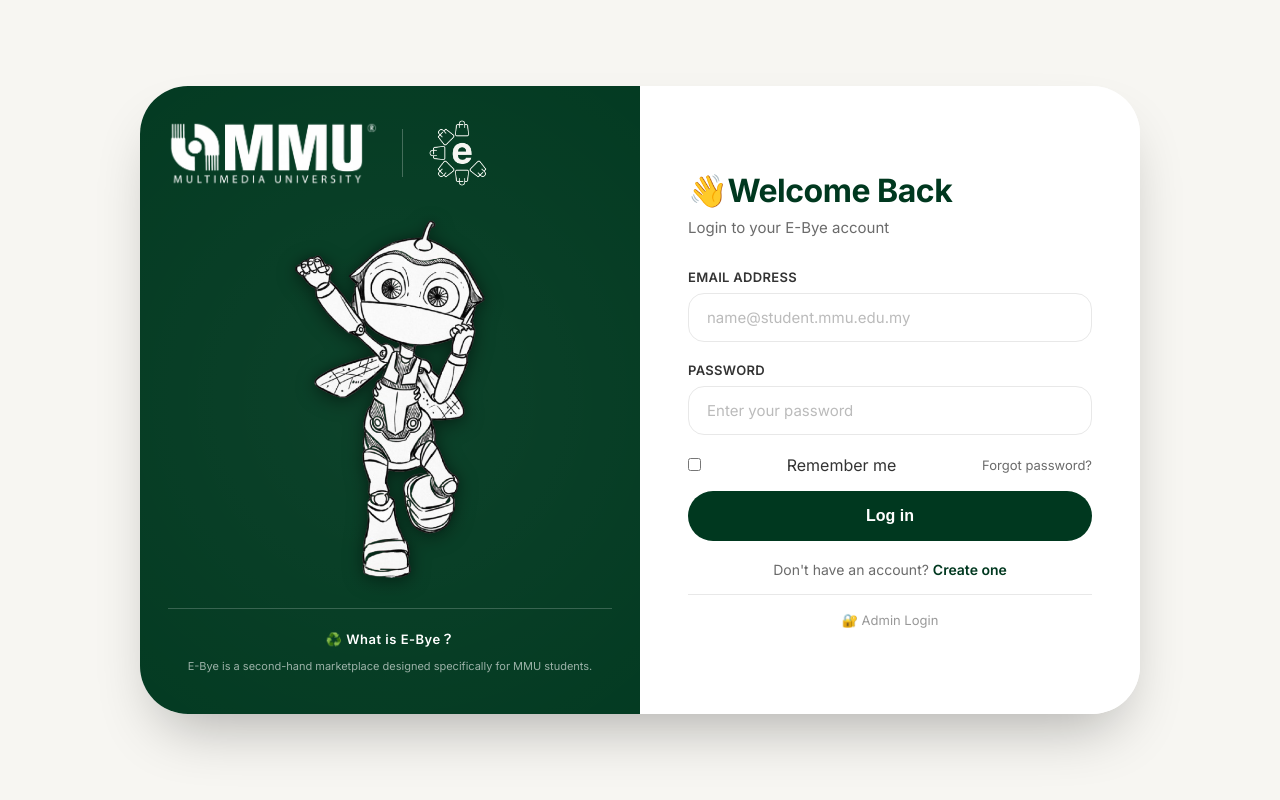
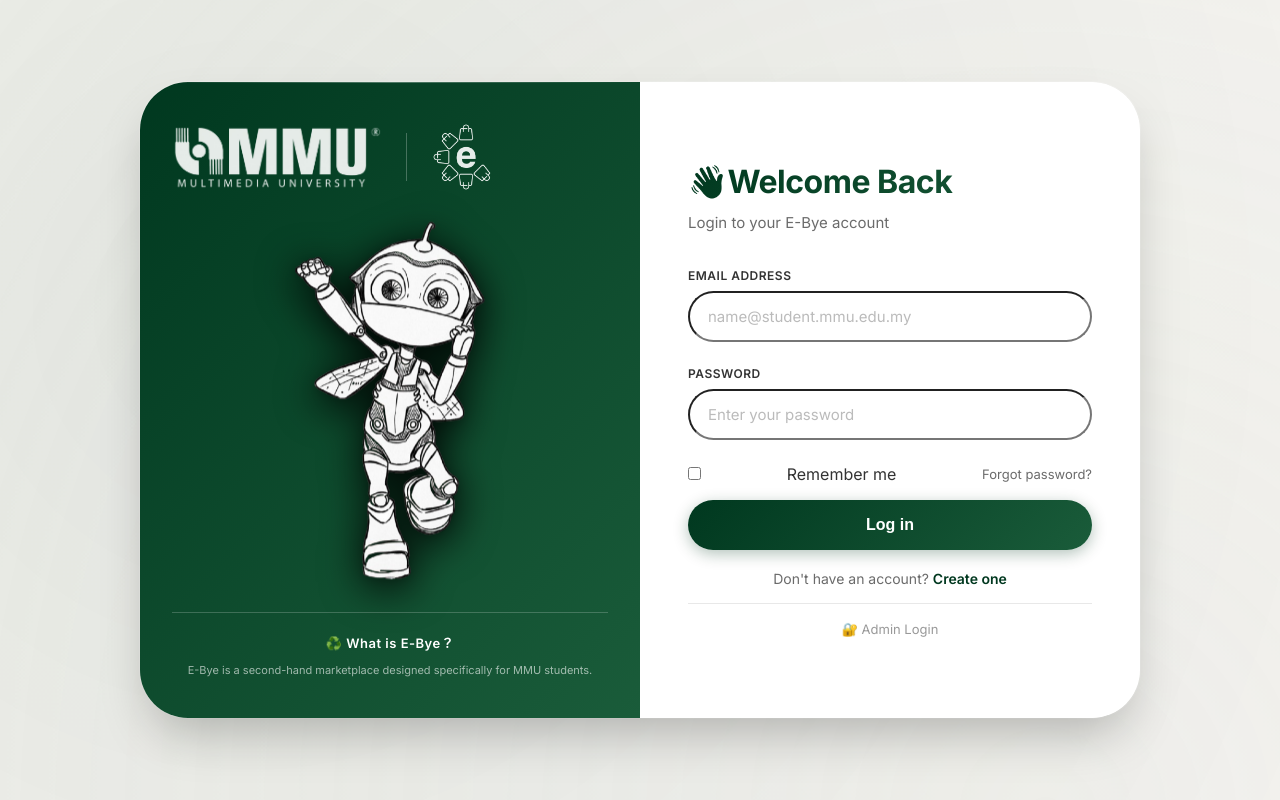
Before and after one commit to qixbot/E-bye-G09-, a Flask app: page /login in a window 1280 px wide. Run offline with Flask 3, Linux system fonts and the light colour scheme.

Commit message:
Update auth.css: design with gradient left panel and ebee with motion and shadow effects

```diff
--- a/static/auth.css
+++ b/static/auth.css
@@ -10,6 +10,46 @@ body {
     background: linear-gradient(135deg, #f7f6f2 0%, #e6ded3 100%);
     color: #333333;
     min-height: 100vh;
+    position: relative;
+    overflow-x: hidden;
+}
+
+/* Dynamic halo background */
+
+body::before {
+    content: '';
+    position: fixed;
+    top: -50%;
+    left: -50%;
+    width: 200%;
+    height: 200%;
+    background: radial-gradient(circle at 30% 40%, rgba(0, 56, 31, 0.08) 0%, transparent 60%);
+    pointer-events: none;
+    animation: slowDrift 20s ease infinite;
+}
+
+body::after {
+    content: '';
+    position: fixed;
+    bottom: -50%;
+    right: -50%;
+    width: 200%;
+    height: 200%;
+    background: radial-gradient(circle at 70% 80%, rgba(212, 214, 213, 0.15) 0%, transparent 60%);
+    pointer-events: none;
+    animation: slowDriftReverse 25s ease infinite;
+}
+
+@keyframes slowDrift {
+    0% { transform: translate(0, 0); }
+    50% { transform: translate(5%, 5%); }
+    100% { transform: translate(0, 0); }
+}
+
+@keyframes slowDriftReverse {
+    0% { transform: translate(0, 0); }
+    50% { transform: translate(-5%, -5%); }
+    100% { transform: translate(0, 0); }
 }
 
 /*  AUTH Page Layout  */
@@ -19,31 +59,34 @@ body {
     align-items: center;
     justify-content: center;
     padding: 40px;
+    position:relative;
+    z-index: 1;
 }
 
-/*  CARD with floating effect */
+/* Glassy card */
 .auth-card {
     max-width: 1000px;
     width: 100%;
     display: grid;
     grid-template-columns: 1fr 1fr;
-    background: white;
+    background: rgba(255, 255, 255, 0.25);
+    backdrop-filter: blur(20px);
     border-radius: 48px;
     overflow: hidden;
-    box-shadow: 0 30px 60px -20px rgba(0, 0, 0, 0.3);
-    transform: translateY(0);
-    transition: transform 0.3s ease, box-shadow 0.3s ease;
+    box-shadow: 0 25px 50px -12px rgba(0, 0, 0, 0.25), 0 0 0 1px rgba(255, 255, 255, 0.2);
+    transition: transform 0.4s cubic-bezier(0.2, 0.9, 0.4, 1.1), box-shadow 0.4s ease;
 }
 
 .auth-card:hover {
     transform: translateY(-8px);
-    box-shadow: 0 40px 70px -15px rgba(0, 0, 0, 0.35);
+    box-shadow:  0 35px 60px -15px rgba(0, 0, 0, 0.3),
+                0 0 0 1px rgba(255, 255, 255, 0.3);
 }
 
 /*  LEFT COLUMN (branding) */
 .auth-left {
-    background: #00381f;
-    padding: 32px 28px 40px 28px;
+    background: linear-gradient(135deg, #00381f 0%, #1a5c3a 100%);
+    padding: 40px 32px;
     display: flex;
     flex-direction: column;
     position: relative;
@@ -55,12 +98,45 @@ body {
 .auth-left::before {
     content: '';
     position: absolute;
-    top: -50%;
-    right: -50%;
-    width: 200%;
-    height: 200%;
-    background: radial-gradient(circle, rgba(255,255,255,0.05) 0%, transparent 70%);
+    top: 0%;
+    left: 0%;
+    right: 0%;
+    height: 1px;
+    background: linear-gradient(90deg, transparent, rgba(255,255,255,0.3), transparent);
     pointer-events: none;
+}
+
+@keyframes rotateGlow {
+    from {
+        transform: rotate(0deg);
+    }
+    to {
+        transform: rotate(360deg);
+    }
+}
+
+.auth-left::after {
+    content: '';
+    position: absolute;
+    bottom: 0%;
+    left: -100%;
+    width: 80;
+    height: 100%;
+    background: linear-gradient(to top, rgba(0, 0, 0, 0.2), transparent);
+    animation: shimmer 8s infinite;
+    pointer-events: none;
+}
+
+@keyframes shimmer {
+    0% {
+        left: -100%;
+    }
+    20% {
+        left: 100%;
+    }
+    100% {
+        left: 100%;
+    }
 }
 
 /* Top Logos */
@@ -77,11 +153,20 @@ body {
 .mmu-logo-top {
     height: 65px;
     width: auto;
+    filter:brightess(0) invert(1);
+    opacity: 0.9;
+    transition: opacity 0.3s;
+}
+
+.mmu-logo-top:hover{
+    opacity: 1;
 }
 
 .ebye-logo-top {
     height: 70px;
     width: auto;
+    filter: brightness(0) invert(1);
+    opacity: 0.9;
 }
 
 .logo-divider {
@@ -106,22 +191,51 @@ body {
     width: 100%;
     height: auto;
     object-fit: contain;
-    filter: drop-shadow(0 4px 10px rgba(0, 0, 0, 0.35))
-            drop-shadow(0 0 5px rgba(0, 0, 0, 0.2));
+    filter: drop-shadow(0 8px 20px rgba(0, 0, 0, 0.91))
+            drop-shadow(0 2px 4px rgba(0, 0, 0, 0.2));
     transition: all 0.3s cubic-bezier(0.4, 0, 0.2, 1);
+    animation: float 3s ease-in-out infinite;
+}
+
+@keyframes float {
+    0% {transform: translateY(0px);}
+    50% {transform: translateY(-8px);}
+    100% {transform: translateY(0px);}
 }
 
 .ebee-center:hover {
     transform: scale(1.02);
-    filter: drop-shadow(0 12px 28px rgba(0, 0, 0, 0.5))
-            drop-shadow(0 0 18px rgba(255, 255, 255, 0.4))
-            drop-shadow(0 0 10px rgba(226, 226, 226, 0.35));
+    filter: drop-shadow(0 0 20px rgba(255, 255, 255, 0.8))
+            drop-shadow(0 0 8px rgb(139, 139, 139))
+            drop-shadow(0 8px 20px rgb(0, 0, 0));
+}
+
+/*  User Login access description */
+.login-access-desc {
+    text-align: center;
+    margin-top: 30px;
+    padding-top: 20px;
+    border-top: 1px solid rgba(255, 255, 255, 0.2);
+    position: relative;
+    z-index: 1;
+}
+.login-access-desc p {
+    font-size: 13px;
+    font-weight: 600;
+    color: #ffffff;
+    letter-spacing: 0.5px;
+    margin-bottom: 6px;
+}
+.login-access-desc span {
+    color: rgba(255, 255, 255, 0.6);
+    font-size: 11px;
 }
 
 /* RIGHT COLUMN (Form) */
 .auth-right {
     padding: 44px 48px;
     background: white;
+    backdrop-filter: blur(10px);
     display: flex;
     flex-direction: column;
     justify-content: center;
@@ -132,22 +246,26 @@ body {
 .auth-right h2 {
     font-size: 32px;
     font-weight: 700;
-    color: #00381f;
-    margin-bottom: 8px;
+    background: linear-gradient(135deg, #00381f 0%, #1a5c3a 100%);
+    -webkit-background-clip: text;
+    background-clip: text;
+    color: transparent;
+    margin-bottom: 12px;
     letter-spacing: -0.5px;
-    animation: fadeInUp 0.5s ease;
+    animation: fadeInUp 0.6s ease;
 }
 
 .form-sub {
     color: #6b6b6b;
     font-size: 15px;
-    margin-bottom: 32px;
-    animation: fadeInUp 0.5s ease 0.1s both;
+    margin-bottom: 36px;
+    animation: fadeInUp 0.6s ease 0.1s both;
 }
 
+/* Form group - Glass input box */
 .form-group {
-    margin-bottom: 20px;
-    animation: fadeInUp 0.4s ease backwards;
+    margin-bottom: 24px;
+    animation: fadeInUp 0.5s ease backwards;
 }
 
 .form-group:nth-child(1) { animation-delay: 0.05s; }
@@ -159,12 +277,12 @@ body {
 
 .form-group label {
     display: block;
-    font-size: 13px;
+    font-size: 12px;
     font-weight: 600;
     color: #333;
     margin-bottom: 8px;
     text-transform: uppercase;
-    letter-spacing: 0.3px;
+    letter-spacing: 0.5px;
     transition: color 0.2s;
 }
 
@@ -172,20 +290,22 @@ body {
 .form-group select {
     width: 100%;
     padding: 14px 18px;
-    border: 1.5px solid #e8e8e8;
-    border-radius: 16px;
+    background: rgba(255, 255, 255, 0.8);
+    border: 1.5px solidrgba(212, 214, 213, 0.5);
+    border-radius: 28px;
     font-size: 15px;
     font-family: 'Inter', sans-serif;
-    transition: all 0.2s;
+    transition: all 0.3s;
     background: white;
-    transition: all 0.25s ease;
+    transition: all 0.3s ease;
+    color: #333;
 }
 
 .form-group input:focus,
 .form-group select:focus {
     outline: none;
     border-color: #00381f;
-    box-shadow: 0 0 0 3px rgba(0, 56, 31, 0.06);
+    box-shadow: 0 0 0 4px rgba(0, 56, 31, 0.1);
     transform: scale(1.01);
 }
 
@@ -207,18 +327,19 @@ body {
 .btn-login {
     width: 100%;
     padding: 16px;
-    background: #00381f;
+    background: linear-gradient(135deg, #00381f 0%, #1a5c3a 100%);
     color: white;
     border: none;
-    border-radius: 50px;
+    border-radius: 40px;
     font-size: 16px;
     font-weight: 600;
     cursor: pointer;
     margin-top: 16px;
-    transition: all 0.2s;
+    transition: all 0.3s;
     position: relative;
     overflow: hidden;
     animation: fadeInUp 0.5s ease 0.35s both;
+    box-shadow: 0 4px 15px rgba(0, 56, 31, 0.3);
 }
 
 .btn-login::before {
```
Also changed, not shown: other parts of static/auth.css (+58 -78 lines), 1 other file.
